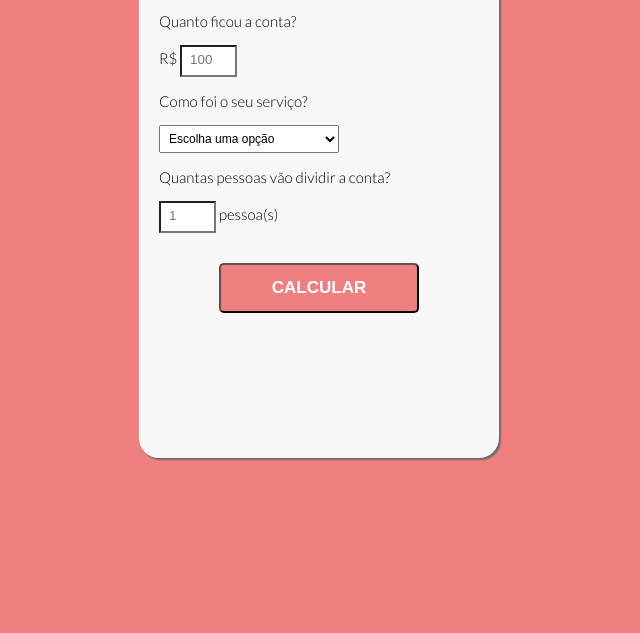
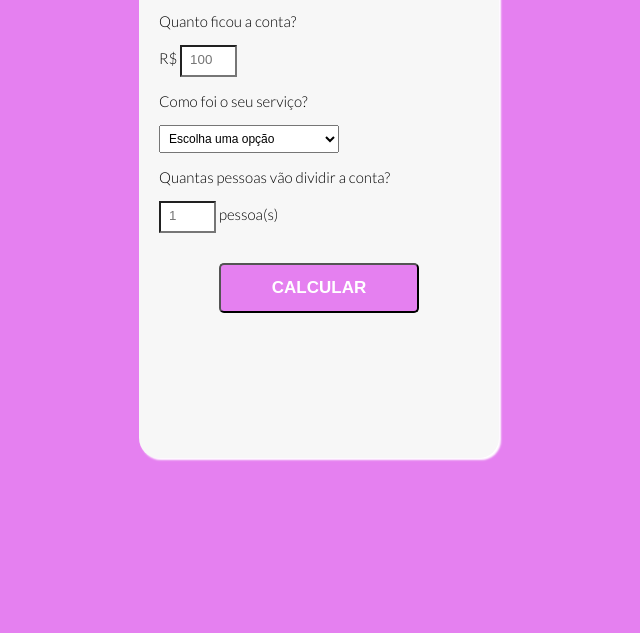
Before and after one commit to DayBellatto/gorgetas, a plain HTML site: page index.html in a window 1280 px wide. Shown: the part 167-800 px from the top of the page, without its empty margins (321-961 px from the left). Drawn offline with Linux system fonts and the light colour scheme.

Commit message:
mudança nos comentarios

```diff
--- a/css/style.css
+++ b/css/style.css
@@ -1,7 +1,7 @@
 :root {
-    --primary-color: lightcoral; /* Define a cor primária como lightcoral */
-    --secondary-color: DimGray; /* Define a cor secundária como DimGray */
-    --tertiary-color: Gainsboro; /* Define a cor terciária como Gainsboro */
+    --primary-color: rgb(229, 128, 240); /* Define a cor primária como rosa claro */
+    --secondary-color: rgb(255, 255, 255); /* Define a cor secundária como  branco */
+    --tertiary-color: rgb(242, 6, 230); /* Define a cor terciária como pink */
 }
 
 body {
```
